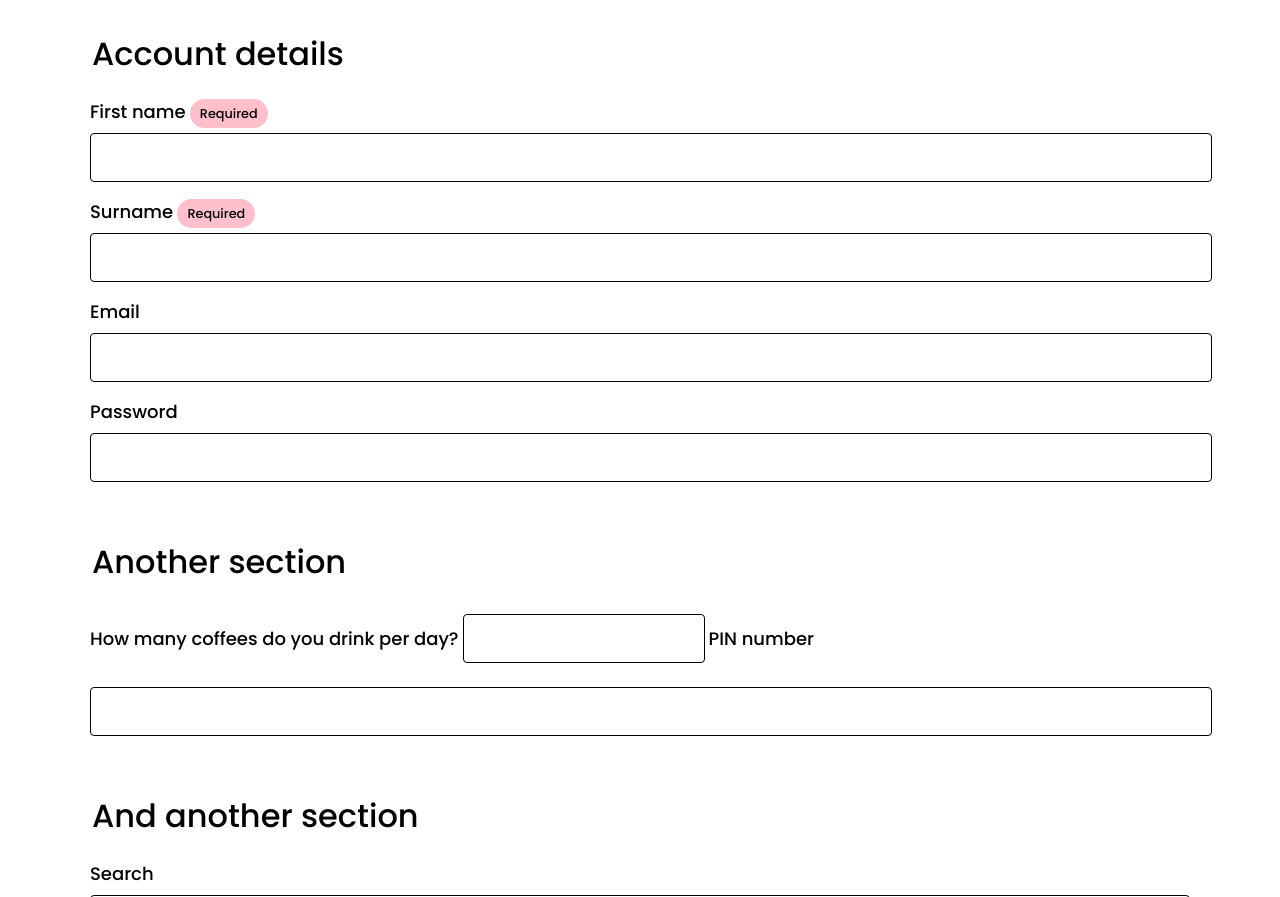
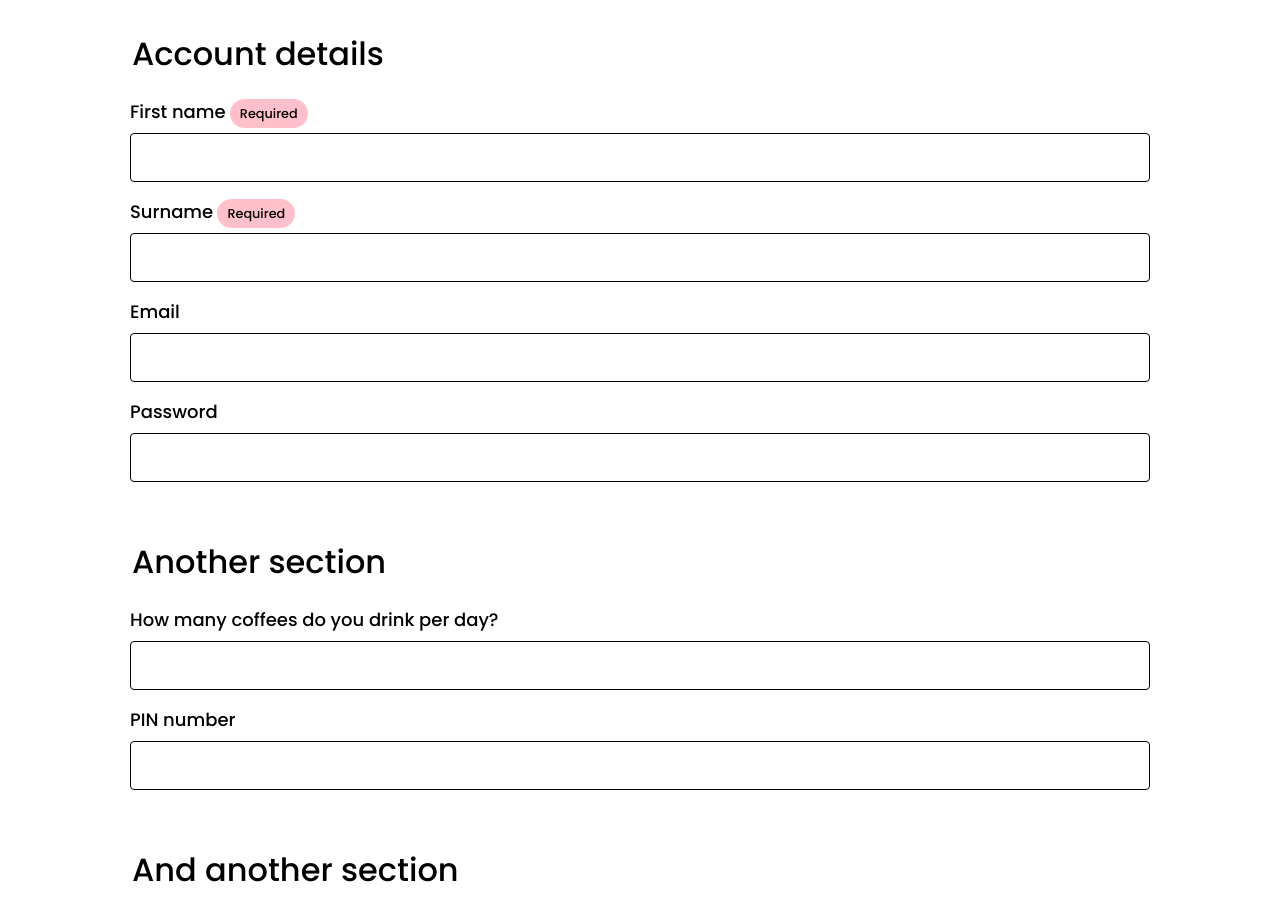
Before and after one commit to anne-stine/html-forms, a plain HTML site: page index.html in a window 1280 px wide. Shown: the top 897 px of the page. Drawn offline with Linux system fonts and the light colour scheme.

Commit message:
Adjusted styling

```diff
--- a/index.css
+++ b/index.css
@@ -15,6 +15,14 @@ body {
 form {
     margin: 30px 0;
 }
+
+* {
+    box-sizing: border-box;
+}
+
+/* .col {
+    flex: 0 1 auto;
+} */
 
 .required-label, button {
     background: pink;
@@ -61,10 +69,6 @@ input[type=search] {
     background-position-y: center;
 }
 
-input[type=number] {
-    width: 20%;
-}
-
 input:focus, textarea:focus, select:focus {
     outline: 2px solid gray;
 }
```
Also changed, not shown: index.html (line endings or trailing spaces).
